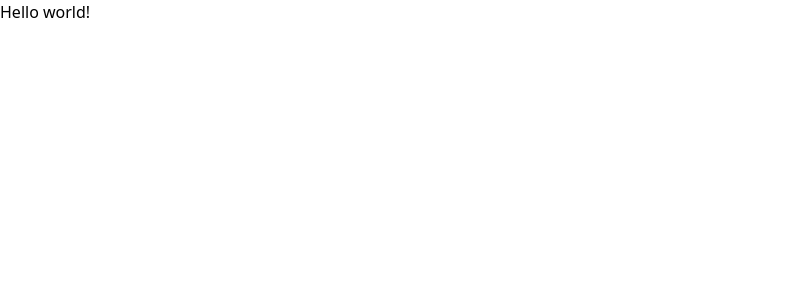
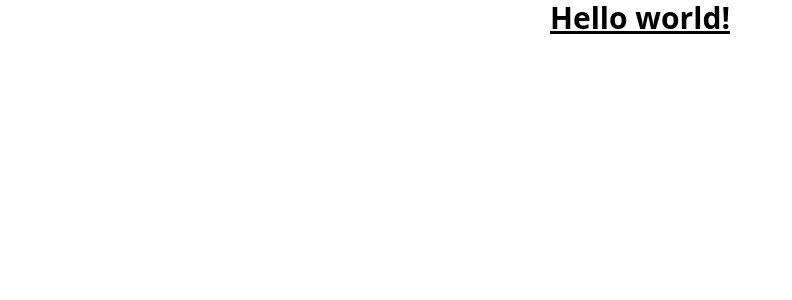
Before and after one commit to YaDev06/taskForWork, a React (Vite) app: page / in a window 1280 px wide. Shown: the top 300 px of the page, without its empty margins (0-792 px from the left). Built offline with nearby package versions, Linux system fonts and the light colour scheme.

Commit message:
tailwind

```diff
--- a/src/App.jsx
+++ b/src/App.jsx
@@ -3,7 +3,7 @@ import React from 'react'
 
 export default function App() {
   return (
-    <h1 className="text-3xl font-bold underline">
+    <h1 className="text-3xl font-bold underline text-center">
       Hello world!
     </h1>
   )
--- a/tailwind.config.cjs
+++ b/tailwind.config.cjs
@@ -2,7 +2,7 @@
 module.exports = {
   content: [
     "./index.html",
-    "./src/**/*.{jsx}",
+    "./src/**/*.{react,js,jsx,ts,tsx}",
   ],
   theme: {
     extend: {},
```
